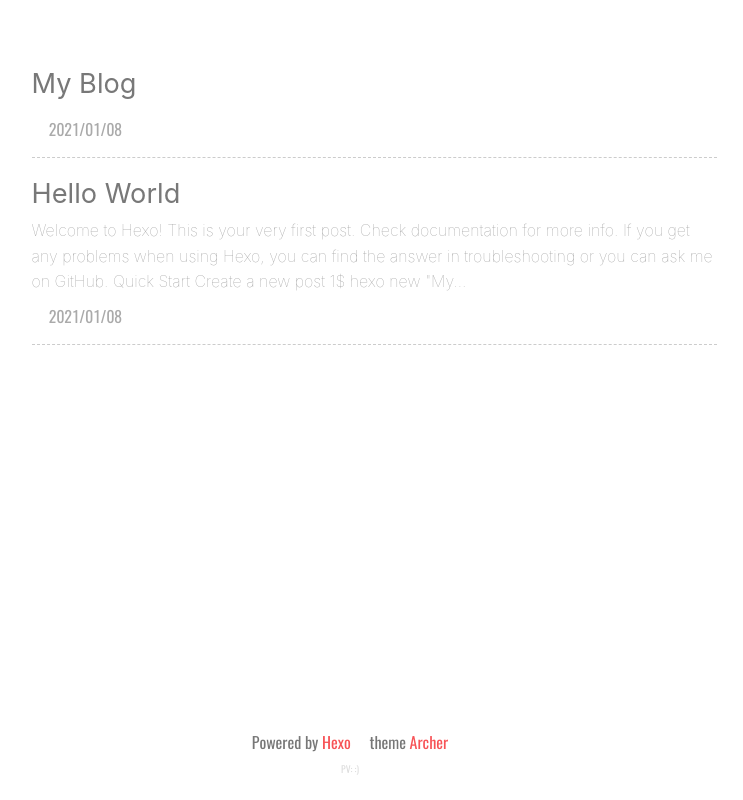
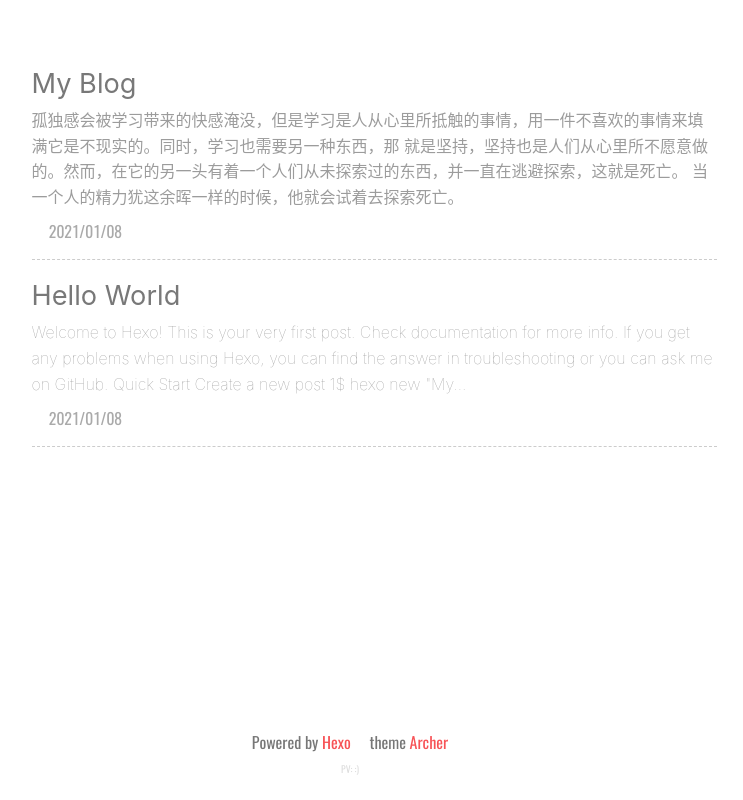
Before and after one commit to pound-me/pound-me.github.io, a plain HTML site: page archives/2021/01/index.html in a window 1280 px wide. Shown: the whole page, without its empty margins (290-1033 px from the left). Drawn offline with nearby package versions, Linux system fonts and the light colour scheme; some packages are replaced by stand-ins of ours; a script that the page names is missing; a web font is replaced by a local one.

Commit message:
Site updated: 2021-01-08 21:55:02

```diff
--- a/archives/2021/01/index.html
+++ b/archives/2021/01/index.html
@@ -359,6 +359,7 @@
                 <span>My Blog</span>
         </a>
         <div class="abstract-content">
+            孤独感会被学习带来的快感淹没，但是学习是人从心里所抵触的事情，用一件不喜欢的事情来填满它是不现实的。同时，学习也需要另一种东西，那 就是坚持，坚持也是人们从心里所不愿意做的。然而，在它的另一头有着一个人们从未探索过的东西，并一直在逃避探索，这就是死亡。 当一个人的精力犹这余晖一样的时候，他就会试着去探索死亡。
 
         </div>
         <div class="abstract-post-meta">
--- a/index.html
+++ b/index.html
@@ -372,6 +372,7 @@ height:50vh;
                 <span>My Blog</span>
         </a>
         <div class="abstract-content">
+            孤独感会被学习带来的快感淹没，但是学习是人从心里所抵触的事情，用一件不喜欢的事情来填满它是不现实的。同时，学习也需要另一种东西，那 就是坚持，坚持也是人们从心里所不愿意做的。然而，在它的另一头有着一个人们从未探索过的东西，并一直在逃避探索，这就是死亡。 当一个人的精力犹这余晖一样的时候，他就会试着去探索死亡。
 
         </div>
         <div class="abstract-post-meta">
```
Also changed, not shown: archives/2021/index.html (+1 -0 lines), archives/index.html (+1 -0 lines).
